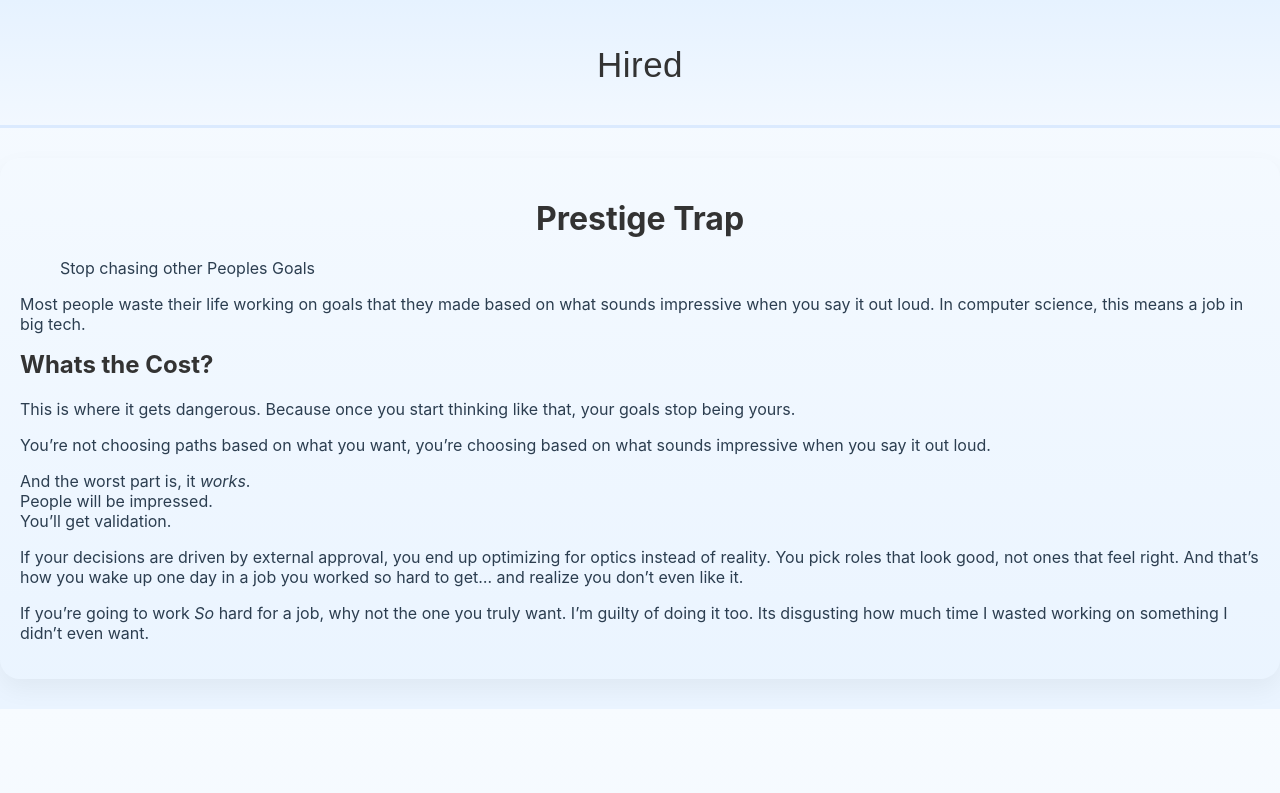
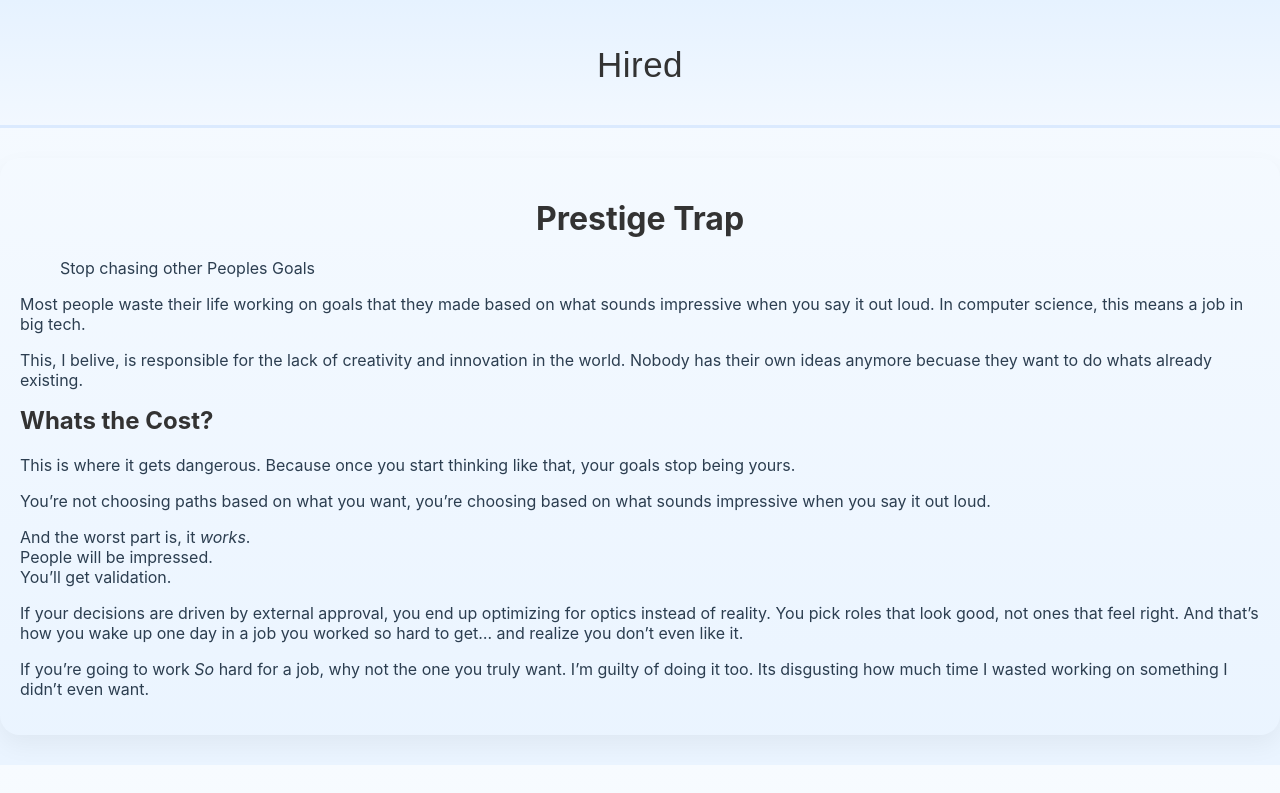
Before and after one commit to hiredmaybe67/hiredmaybe67.github.io, a Jekyll site: the page built from prestigeTrap.md, in a window 1280 px wide. Shown: the top 793 px of the page. Built offline with Jekyll 4.4.1, drawn with Linux system fonts in a browser that asks for light colours.

Commit message:
Update prestigeTrap.md

```diff
--- a/prestigeTrap.md
+++ b/prestigeTrap.md
@@ -7,6 +7,9 @@ title: the prestige trap in tech
 > Stop chasing other Peoples Goals
 
 Most people waste their life working on goals that they made based on what sounds impressive when you say it out loud. In computer science, this means a job in big tech.
+
+
+This, I belive, is responsible for the lack of creativity and innovation in the world. Nobody has their own ideas anymore becuase they want to do whats already existing.
 
 ## Whats the Cost?
 
```
